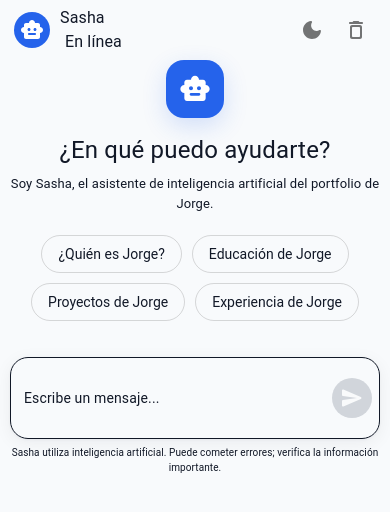
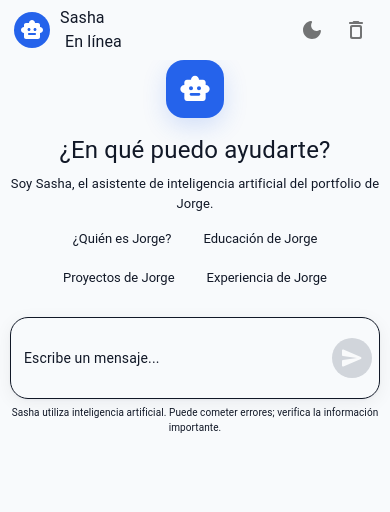
Before and after one commit to Patogol35/Fbot, a React app: page / in a window 390 px wide. Shown: the top 512 px of the page. Built offline with nearby package versions, Linux system fonts and the light colour scheme; the HTML template or start-up script is replaced by a standard one.

Commit message:
Update Chat.css

```diff
--- a/src/components/Chat.css
+++ b/src/components/Chat.css
@@ -33,6 +33,10 @@
     padding: 0 24px;
     border-bottom: 1px solid var(--mui-palette-divider);
     background: var(--mui-palette-background-paper);
+
+    /* Siempre visible */
+    position: relative;
+    z-index: 10;
 }
 
 .topbar-info,
@@ -68,7 +72,17 @@
     margin-left: 4px !important;
 }
 
-/* EMPTY */
+/* CONTENT */
+
+.chat-content {
+    flex: 1;
+    min-height: 0;
+    display: flex;
+    flex-direction: column;
+    overflow: hidden;
+}
+
+/* EMPTY / WELCOME */
 
 .empty-chat {
     flex: 1;
@@ -125,6 +139,7 @@
     width: 100%;
     flex-shrink: 0;
     padding: 16px 0 0;
+    background: var(--mui-palette-background-default);
 }
 
 .empty-chat .input-area {
@@ -196,6 +211,40 @@
     text-align: center;
     font-size: 10px !important;
     color: var(--mui-palette-text-secondary) !important;
+}
+
+/* SUGERENCIAS */
+
+.suggestions-container {
+    flex-shrink: 0;
+    display: flex;
+    flex-wrap: wrap;
+    justify-content: center;
+    gap: 10px;
+    padding: 10px 20px;
+    margin: 0 auto;
+    width: min(820px, 100%);
+}
+
+.suggestion-button {
+    border: 1px solid var(--mui-palette-divider);
+    background: var(--mui-palette-background-paper);
+    color: var(--mui-palette-text-primary);
+    padding: 10px 16px;
+    border-radius: 20px;
+    cursor: pointer;
+    font-size: 14px;
+    transition: 0.2s ease;
+}
+
+.suggestion-button:hover {
+    transform: translateY(-2px);
+    border-color: #2563eb;
+}
+
+.suggestion-button:disabled {
+    opacity: 0.5;
+    cursor: not-allowed;
 }
 
 /* MESSAGES */
@@ -380,7 +429,14 @@
     .message-content {
         max-width: 86%;
     }
+
+    .suggestions-container {
+        padding-left: 10px;
+        padding-right: 10px;
+    }
 }
+
+/* MOBILE PEQUEÑO */
 
 @media (max-width: 500px) {
 
@@ -404,28 +460,14 @@
     .message-content {
         max-width: 90%;
     }
+
     .suggestions-container {
-    display: flex;
-    flex-wrap: wrap;
-    justify-content: center;
-    gap: 10px;
-    margin: 20px auto;
-    max-width: 700px;
+        gap: 8px;
+        padding: 8px 10px;
+    }
+
+    .suggestion-button {
+        padding: 8px 12px;
+        font-size: 13px;
+    }
 }
-
-.suggestion-button {
-    border: 1px solid rgba(128, 128, 128, 0.3);
-    background: transparent;
-    color: inherit;
-    padding: 10px 16px;
-    border-radius: 20px;
-    cursor: pointer;
-    font-size: 14px;
-    transition: 0.2s ease;
-}
-
-.suggestion-button:hover {
-    transform: translateY(-2px);
-    border-color: rgba(128, 128, 128, 0.6);
-}
-}
```
